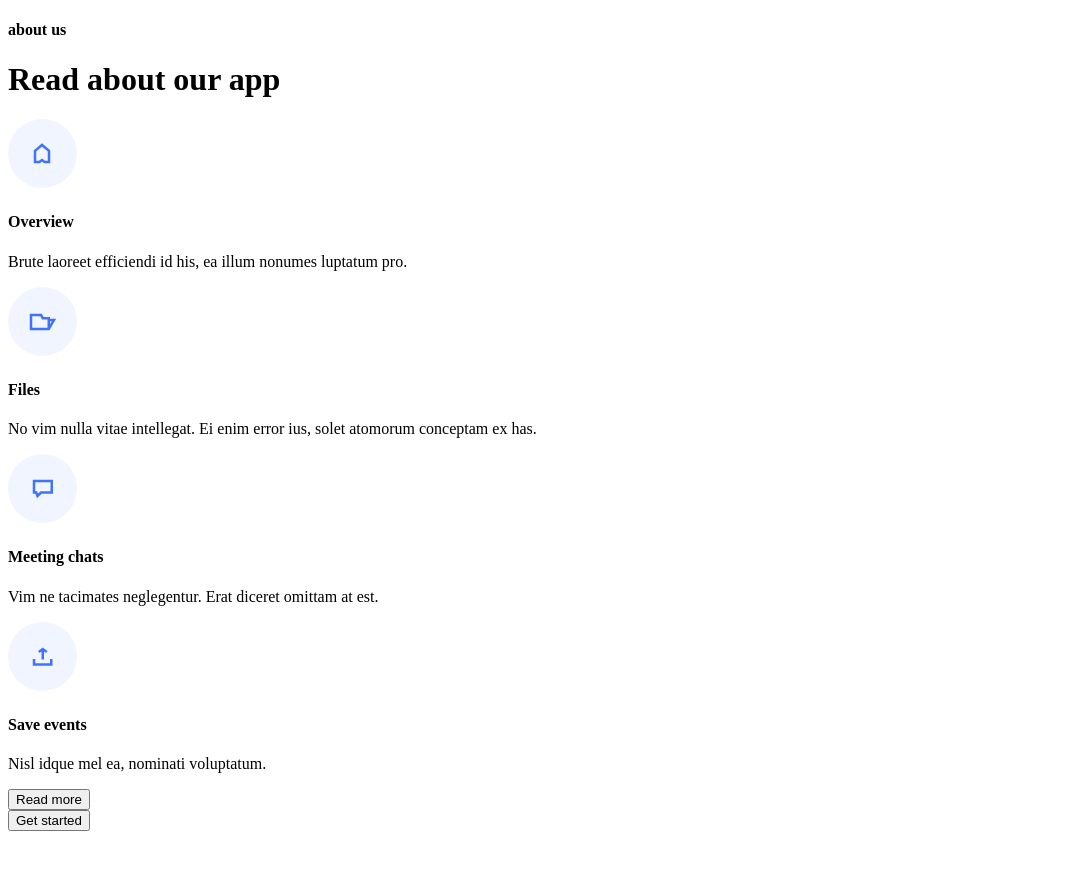
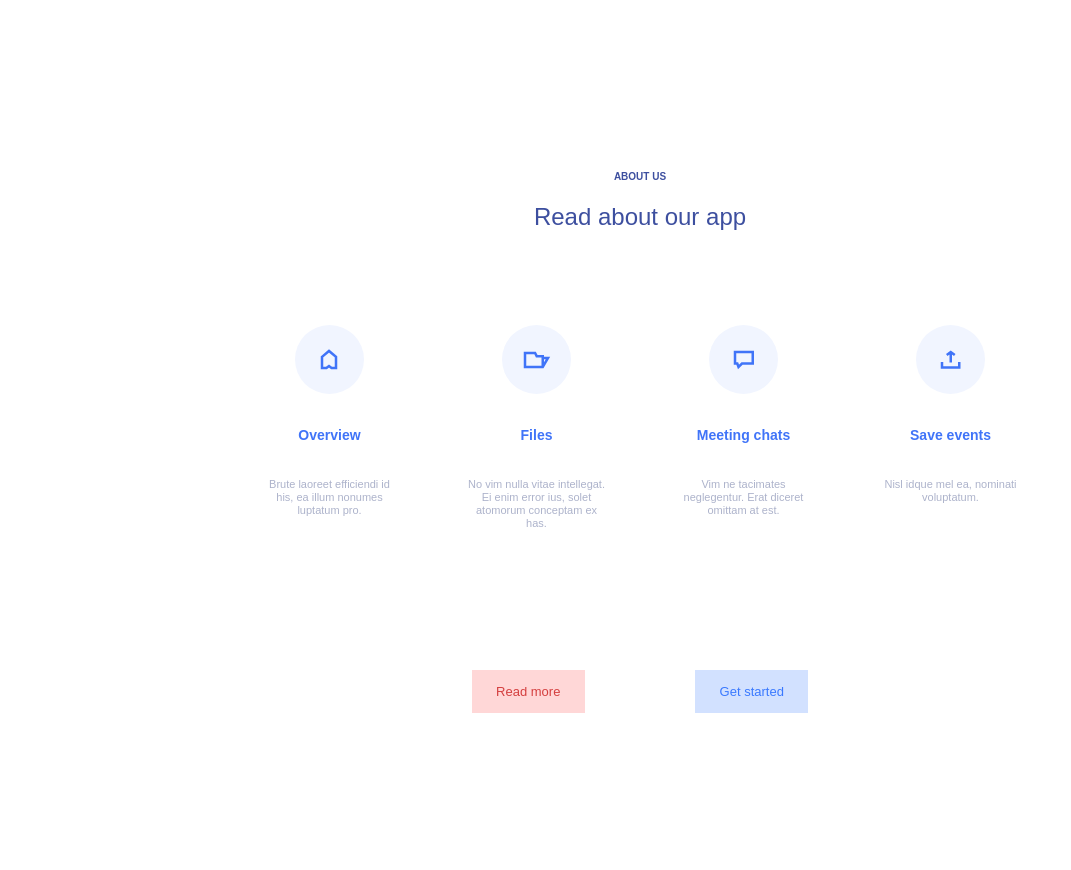
Before and after one commit to VP1ERROT56/ABOUT-US, a plain HTML site: page index.html in a window 1280 px wide. Shown: the whole page, without its empty margins (0-1071 px from the left). Before the commit the page ends 839 px from the top, so only its background shows below. Drawn offline with Linux system fonts and the light colour scheme.

Commit message:
ready header

```diff
--- a/Source/css/main.css
+++ b/Source/css/main.css
@@ -10,22 +10,28 @@ html {
 }
 
 @font-face {
-    font-family: 'Roboto-Bold'; /* Уникальное имя для шрифта */
-    src: url('../fonts/Roboto-Bold.ttf') format('ttf'); /* 700 */
+    font-family: 'Roboto-Bold', sans-serif;
+    /* Уникальное имя для шрифта */
+    src: url('../fonts/Roboto-Bold.ttf') format('ttf');
+    /* 700 */
     font-weight: 700;
     font-style: normal;
 }
 
 @font-face {
-    font-family: 'Roboto-Medium'; /* Уникальное имя для шрифта */
-    src: url('../fonts/Roboto-Medium.ttf') format('ttf'); /* 500 */
+    font-family: 'Roboto-Medium', sans-serif;
+    /* Уникальное имя для шрифта */
+    src: url('../fonts/Roboto-Medium.ttf') format('ttf');
+    /* 500 */
     font-weight: 500;
     font-style: normal;
 }
 
 @font-face {
-    font-family: 'Roboto-Regular'; /* Уникальное имя для шрифта */
-    src:  url('../fonts/Roboto-Regular.ttf') format('ttf'); /* 400 */
+    font-family: 'Roboto-Regular', sans-serif;
+    /* Уникальное имя для шрифта */
+    src: url('../fonts/Roboto-Regular.ttf') format('ttf');
+    /* 400 */
     font-weight: 400;
     font-style: normal;
 }
@@ -35,23 +41,92 @@ body {
 }
 
 /*header*/
-.title {
+.container {
+    max-width: 1440px;
+    width: 100%;
 }
+
+.container_features {
+    max-width: 761px;
+    min-height: 543px;
+    width: 100%;
+    margin: 0 auto;
+    padding-top: 171px;
+}
+
+.title {}
+
 .about__us {
+    color: #3D4F9F;
+    font-size: 10px;
+    line-height: 12px;
+    text-transform: uppercase;
+    text-align: center;
+    margin-bottom: 20px;
 }
+
 .reading {
+    color: #3D4F9F;
+    font-size: 24px;
+    line-height: 28px;
+    font-weight: 500;
+    text-align: center;
+    margin-bottom: 94px;
 }
+
 .features {
+    display: flex;
+    justify-content: space-between;
 }
+
 .overview {
+    text-align: center;
+    margin: 0;
 }
+
+.overview img{
+    margin-bottom: 29px;
+}
+
 .features__title {
+    color: #4074F8;
+    font-family: 'Roboto-regular', sans-serif;
+    font-size: 14px;
+    line-height: 16px;
+    margin-bottom: 35px;
 }
+
 .features__opisanie {
+    width: 140px;
+    color: #ADB3CB;
+    font-size: 11px;
+    line-height: 13px;
+    margin-bottom: 140px;
 }
+
 .buttons {
+    display: flex;
+    flex-direction: row;
+    width: 337px;
+    gap: 110px;
+    margin-bottom: 173px;
 }
+
 .more {
+    background-color: #FFD7D7;
+    color: #D43F3F;
 }
+
+.btn {
+    width: 113px;
+    height: 43px;
+    border: none;
+    font-family: 'Roboto-Bold', sans-serif;
+    font-size: 13px;
+    line-height: 15px;
+}
+
 .started {
+    background-color: #D2E1FF;
+    color: #3A79FF;
 }
--- a/index.html
+++ b/index.html
@@ -5,10 +5,12 @@
     <meta name="viewport" content="width=device-width, initial-scale=1.0">
     <title>About us</title>
     <link rel="icon" href="Source/img/fav_icon.svg" type="image/x-icon">
+    <link rel="stylesheet" href="Source/css/main.css">
 </head>
 <body>
     <header class="header">
         <div class="container">
+            <div class="container_features">
                 <div class="title">
                     <h4 class="about__us">
                         about us
@@ -57,17 +59,18 @@
                 </div>
                 <div class="buttons">
                     <form action="" method="get">
-                    <button class="more">
+                        <button class="more btn">
                             Read more
                         </button>
                     </form>
                     <form action="" method="get">
-                    <button class="started">
+                        <button class="started btn">
                             Get started
                         </button>
                     </form>
                 </div>
             </div>
+        </div>
     </header>
 </body>
 </html>
```
Lines whose indentation alone changed are shown as unchanged.
